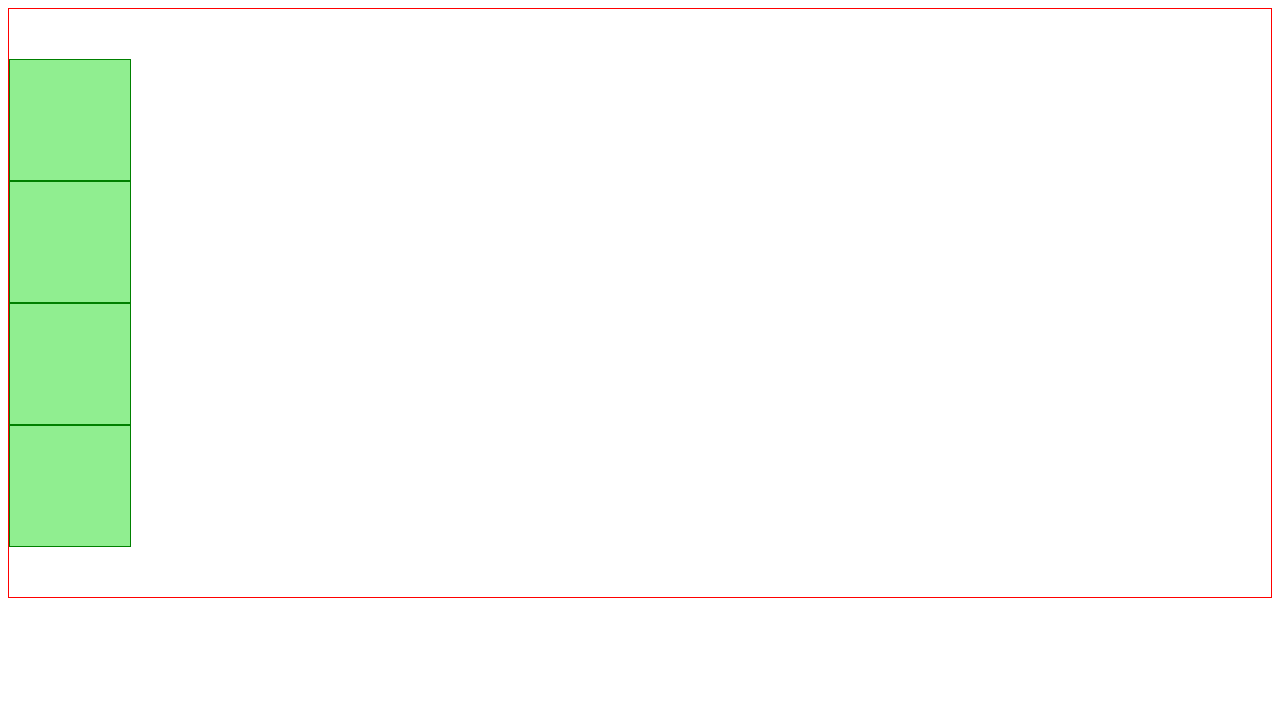
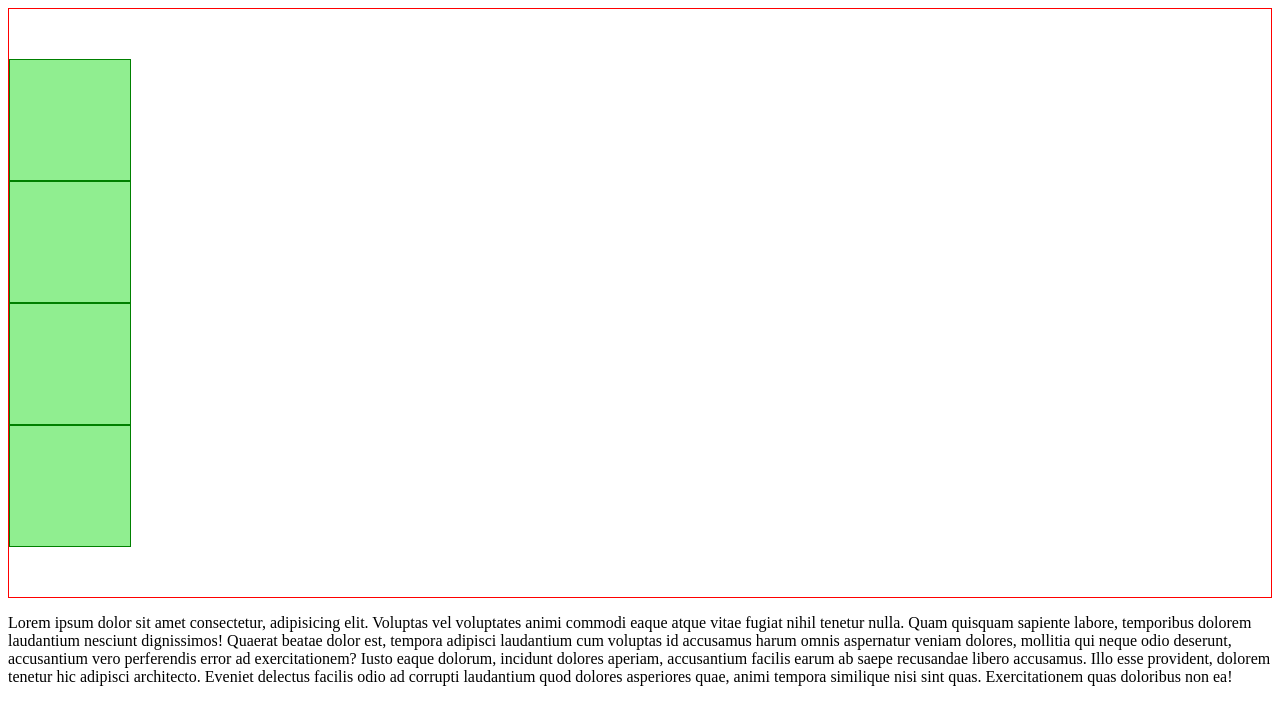
Before and after one commit to StrOK3r/main_repo, a plain HTML site: page HTML__Lesson--4/index.html in a window 1280 px wide. Drawn offline with Linux system fonts and the light colour scheme.

Commit message:
Rogue Vitalmoore

```diff
--- a/HTML__Lesson--4/index.html
+++ b/HTML__Lesson--4/index.html
@@ -18,5 +18,7 @@
   <div class="alternative">
     <div class="alt-child"></div><div class="alt-child"></div><div class="alt-child"></div><div class="alt-child"></div>
   </div>
+  <p>Lorem ipsum dolor sit amet consectetur, adipisicing elit. Voluptas vel voluptates animi commodi eaque atque vitae fugiat nihil tenetur nulla. Quam quisquam sapiente labore, temporibus dolorem laudantium nesciunt dignissimos! Quaerat beatae dolor est, tempora adipisci laudantium cum voluptas id accusamus harum omnis aspernatur veniam dolores, mollitia qui neque odio deserunt, accusantium vero perferendis error ad exercitationem? Iusto eaque dolorum, incidunt dolores aperiam, accusantium facilis earum ab saepe recusandae libero accusamus. Illo esse provident, dolorem tenetur hic adipisci architecto. Eveniet delectus facilis odio ad corrupti laudantium quod dolores asperiores quae, animi tempora similique nisi sint quas. Exercitationem quas doloribus non ea!
+  </p>
 </body>
 </html>
```
